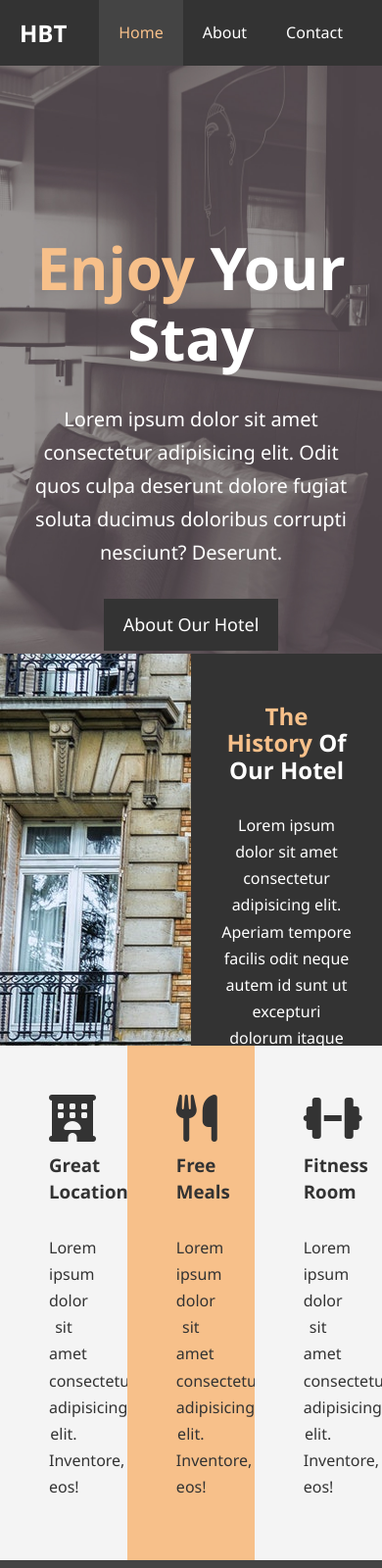
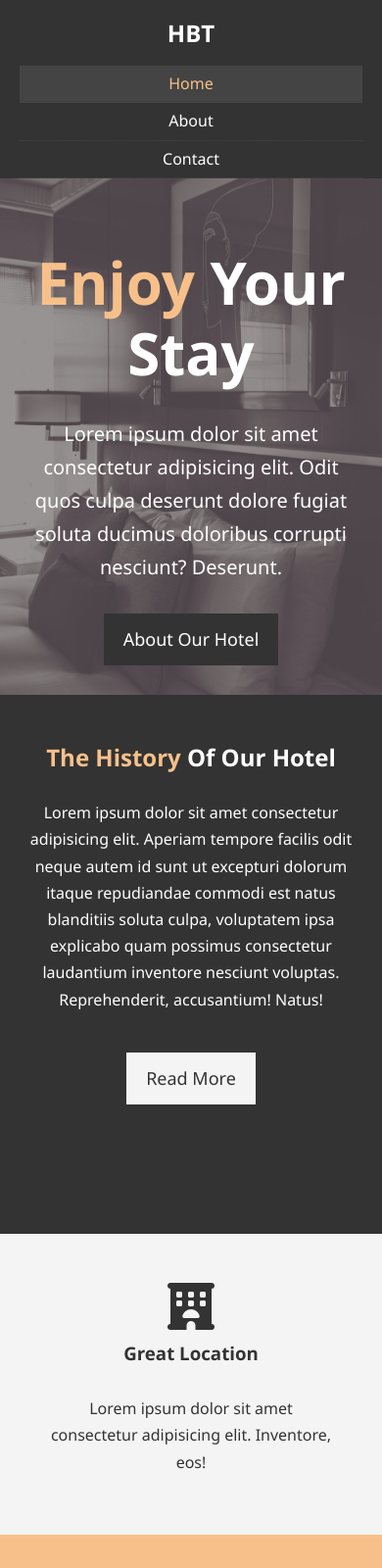
Before and after one commit to 2minzy/HotelWebsite, a plain HTML site: page index.html in a window 390 px wide. Shown: the top 1600 px of the page at 98% size. Drawn offline with Linux system fonts and the light colour scheme.

Commit message:
Added Responsible Design

```diff
--- a/about.html
+++ b/about.html
@@ -6,6 +6,7 @@
   <meta name="description" content="Welcome to the most esxtraordinary hotel in Boston Massachusetts">
   <meta name="keywords" content="hotel,boston hotel,new england hotel">
   <link rel="stylesheet" href="css/style.css">
+  <link rel="stylesheet" media="screen and (max-width: 768px)" href="css/mobile.css">
   <title>Hotel BT | About</title>
 </head>
 <body>
--- /dev/null
+++ b/css/mobile.css
@@ -0,0 +1,63 @@
+.navbar .logo {
+  float: none;
+  text-align: center;
+}
+
+.navbar ul, .navbar ul li {
+  float: none;
+}
+
+.navbar ul li a {
+  padding: 5px;
+  border-bottom: #444 dotted 1px;
+}
+
+/* Showcase */
+.showcase {
+  height: 100%;
+}
+
+.showcase .showcase-content {
+  padding-top: 70px;
+  padding-bottom: 30px;
+}
+
+/* Home Info */
+#home-info {
+  height: 550px;
+}
+
+#home-info .info-img {
+  display: none;
+}
+
+#home-info .info-content {
+  float: none;
+  width: 100%;
+}
+
+/* Boxes */
+.box {
+  float: none;
+  width: 100%;
+}
+
+/* About */
+#about-info .info-right,
+#about-info .info-left {
+  float: none;
+  width: 100%;
+}
+
+#about-info .info-right {
+  margin-top: 30px;
+}
+
+.l-heading {
+  text-align: center;
+}
+
+/* Contact */
+#contact-info .box {
+  border-bottom: #444 dotted 1px;
+}
--- a/css/style.css
+++ b/css/style.css
@@ -81,6 +81,7 @@ p {
 
 .l-heading {
   font-size: 40px;
+  line-height: 1.2;
 }
 
 /* Padding */
@@ -99,7 +100,7 @@ p {
   color: #fff;
 }
 
-.navbar h1 {
+.navbar .logo {
   float: left;
   padding-top: 20px;
 }
@@ -151,7 +152,7 @@ p {
 
 /* Home Info */
 #home-info {
-  height: 400px;
+  height: 450px;
 }
 
 #home-info .info-img {
@@ -208,7 +209,7 @@ p {
 
 /* Testimonials */
 #testimonials {
-  height: 600px;
+  height: 100%;
   background: url('../img/test-bg.jpg') no-repeat center center/cover;
   padding-top: 100px;
 }
--- a/index.html
+++ b/index.html
@@ -7,6 +7,7 @@
   <meta name="keywords" content="hotel,boston hotel,new england hotel">
   <script src="https://kit.fontawesome.com/9b342ce525.js" crossorigin="anonymous"></script>
   <link rel="stylesheet" href="css/style.css">
+  <link rel="stylesheet" media="screen and (max-width: 768px)" href="css/mobile.css">
   <title>Hotel BT | Welcome</title>
 </head>
 <body>
```
Also changed, not shown: contact.html (+1 -0 lines).
